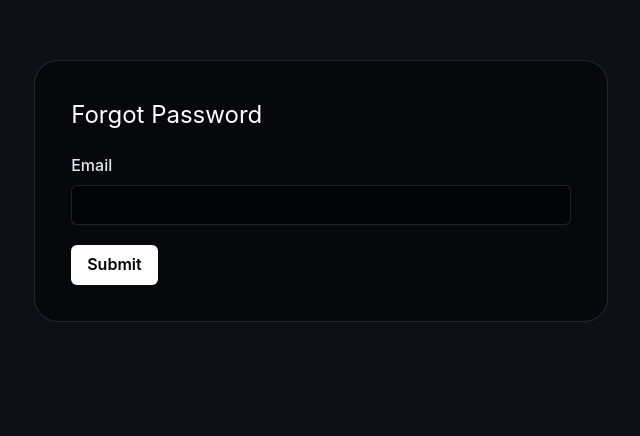
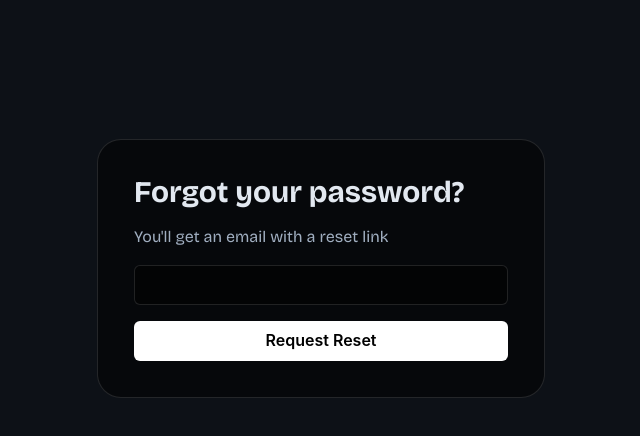
Before and after one commit to diarSmakolli/ship-jitt, a React (Create React App) app in the folder client/: page /forgot-password in a window 1280 px wide. Shown: the part 132-568 px from the top of the page, without its empty margins (319-959 px from the left). Built offline with nearby package versions, Linux system fonts and the light colour scheme.

Commit message:
feat: implemented when token is expired.

```diff
--- a/client/src/App.js
+++ b/client/src/App.js
@@ -12,7 +12,6 @@ import Unauthorized from './pages/Unauthorized';
 import Docs from './pages/Docs';
 import Cookies from 'js-cookie';
 import { jwtDecode } from 'jwt-decode';
-import { Navigate } from 'react-router-dom';
 import axios from 'axios';
 import { AuthProvider, useAuth } from './auth/authContext';
 import Profile from './pages/Profile';
@@ -22,6 +21,10 @@ import Success from './pages/Success';
 import SupportCenter from './pages/SupportCenter';
 import ForgotPassword from './pages/ForgotPassword';
 import ResetPassword from './pages/ResetPassword';
+import { Navigate } from 'react-router-dom';
+
+
+
 
 const App = () => {
   return (
@@ -62,7 +65,7 @@ const PrivateRoute = ({ children }) => {
     return null; // Optionally display a message or redirect to a different page
   }
 
-  return user && isVerify() ? children : <Navigate to="/auth/signin" />;
+  return user && isVerify() ? children : <Navigate to="/" />;
 };
 
 const IsAuthenticated = ({children}) => {
--- a/client/src/auth/authContext.js
+++ b/client/src/auth/authContext.js
@@ -2,12 +2,14 @@
 import React, { createContext, useContext, useState, useEffect } from 'react';
 import axios from 'axios';
 import { jwtDecode } from 'jwt-decode';
+import { useToast } from '@chakra-ui/react';
 
 const AuthContext = createContext();
 
 export const AuthProvider = ({ children }) => {
   const [user, setUser] = useState(null);
   const [loading, setLoading] = useState(true);
+  let toast = useToast();
 
   useEffect(() => {
     const token = localStorage.getItem('token');
@@ -17,7 +19,22 @@ export const AuthProvider = ({ children }) => {
     } else {
       setLoading(false);
     }
+
   }, []);
+
+  const handleTokenExpired = () => {
+    toast({
+      title: 'Session Expired',
+      description: 'Your session has expired. Please login again.',
+      status: 'info',
+      duration: 3000,
+      isClosable: true,
+    });
+    setTimeout(() => {
+      logout();
+    }, 3000);
+  };
+
 
   const login = (token) => {
     localStorage.setItem('token', token);
@@ -45,7 +62,12 @@ export const AuthProvider = ({ children }) => {
       });
       setUser(response.data.user);
     } catch (error) {
-      console.error('Error fetching user:', error);
+      if (error.response && error.response.status === 401 && error.response.data.message === 'Token has expired.') {
+        handleTokenExpired();
+        console.log(error);
+      } else {
+        console.error('Error fetching user:', error);
+      }
     } finally {
       setLoading(false);
     }
--- a/client/src/pages/ForgotPassword.js
+++ b/client/src/pages/ForgotPassword.js
@@ -1,5 +1,5 @@
 import React, { useState } from 'react';
-import { Box, Button, FormLabel, Input, Text, useToast, Container } from '@chakra-ui/react';
+import { Box, Button, FormLabel, Input, Text, useToast, Container, Flex, Stack, useColorModeValue, Heading, FormControl } from '@chakra-ui/react';
 import axios from 'axios';
 
 const ForgotPassword = () => {
@@ -37,32 +37,78 @@ const ForgotPassword = () => {
     };
 
     return (
-        <Box bg='#0d1117' minH='100vh'>
-        <Container>
-            <Box py={48}>
-            <Box bg="rgba(0,0,0,.5)" p={9} borderRadius="1.5rem" border="1.5px solid rgba(255,255,255,.12)" >
-                <Text color="white" fontSize="2xl">Forgot Password</Text>
-                <FormLabel mt={5} color="gray.200">Email</FormLabel>
+        // <Box bg='#0d1117' minH='100vh'>
+        // <Container>
+        //     <Box py={48}>
+        //     <Box bg="rgba(0,0,0,.5)" p={9} borderRadius="1.5rem" border="1.5px solid rgba(255,255,255,.12)" >
+        //         <Text color="white" fontSize="2xl">Forgot Password</Text>
+        //         <FormLabel mt={5} color="gray.200">Email</FormLabel>
+        //         <Input
+        //             type="email"
+        //             color="gray.200"
+        //             value={email}
+        //             onChange={(e) => setEmail(e.target.value)}
+        //             required
+        //         />
+        //         <Button
+        //             mt={5}
+        //             bg="white"
+        //             color="black"
+        //             onClick={handleForgotPassword}
+        //             isLoading={loading}
+        //         >
+        //             Submit
+        //         </Button>
+        //     </Box>
+        //     </Box>
+        // </Container>
+        // </Box>
+        <Flex
+            minH={'100vh'}
+            align={'center'}
+            justify={'center'}
+            bg='#0d1117'>
+            <Stack
+                spacing={4}
+                w={'full'}
+                maxW={'md'}
+                bg="rgba(0,0,0,.5)" p={9} borderRadius="1.5rem" border='1.5px solid rgba(255,255,255,.12)'
+                my={12}>
+                <Heading lineHeight={1.1} fontSize={{ base: '2xl', md: '3xl' }} color='gray.200'
+                    fontFamily={'Bricolage Grotesque'}>
+                    Forgot your password?
+                </Heading>
+                <Text
+                    fontSize={{ base: 'sm', sm: 'md' }}
+                    color={useColorModeValue('gray.400', 'gray.400')} fontFamily={'Bricolage Grotesque'}>
+                    You&apos;ll get an email with a reset link
+                </Text>
+                <FormControl id="email">
+
                     <Input
                         type="email"
-                    color="gray.200"
                         value={email}
                         onChange={(e) => setEmail(e.target.value)}
                         required
+                        border='1.5px solid rgba(255,255,255,.12)' bg="rgba(0,0,0,.5)"
+                        color='gray.200' _hover={{ border: '1.5px solid rgba(255,255,255,.12)' }}
                     />
+                </FormControl>
+                <Stack spacing={6}>
                     <Button
-                    mt={5}
-                    bg="white"
-                    color="black"
+                        bg={'white'}
+                        color={'black'}
                         onClick={handleForgotPassword}
                         isLoading={loading}
-                >
-                    Submit
+                        _hover={{
+                            bg: 'gray.200',
+                            color: 'black'
+                        }}>
+                        Request Reset
                     </Button>
-            </Box>
-            </Box>
-        </Container>
-        </Box>
+                </Stack>
+            </Stack>
+        </Flex>
     );
 };
 
--- a/client/src/pages/ResetPassword.js
+++ b/client/src/pages/ResetPassword.js
@@ -54,7 +54,9 @@ const ResetPassword = () => {
     };
 
     return (
+        <Box bg='#0d1117' minH='100vh'>
         <Container>
+            <Box py={48}>
             <Box bg="rgba(0,0,0,.5)" p={9} borderRadius="1.5rem" border="1.5px solid rgba(255,255,255,.12)">
                 <Text color="white" fontSize="2xl">Reset Password</Text>
                 <FormLabel mt={5} color="gray.200">New Password</FormLabel>
@@ -83,7 +85,9 @@ const ResetPassword = () => {
                     Submit
                 </Button>
             </Box>
+            </Box>
         </Container>
+        </Box>
     );
 };
 
```
Lines whose indentation alone changed are shown as unchanged.
